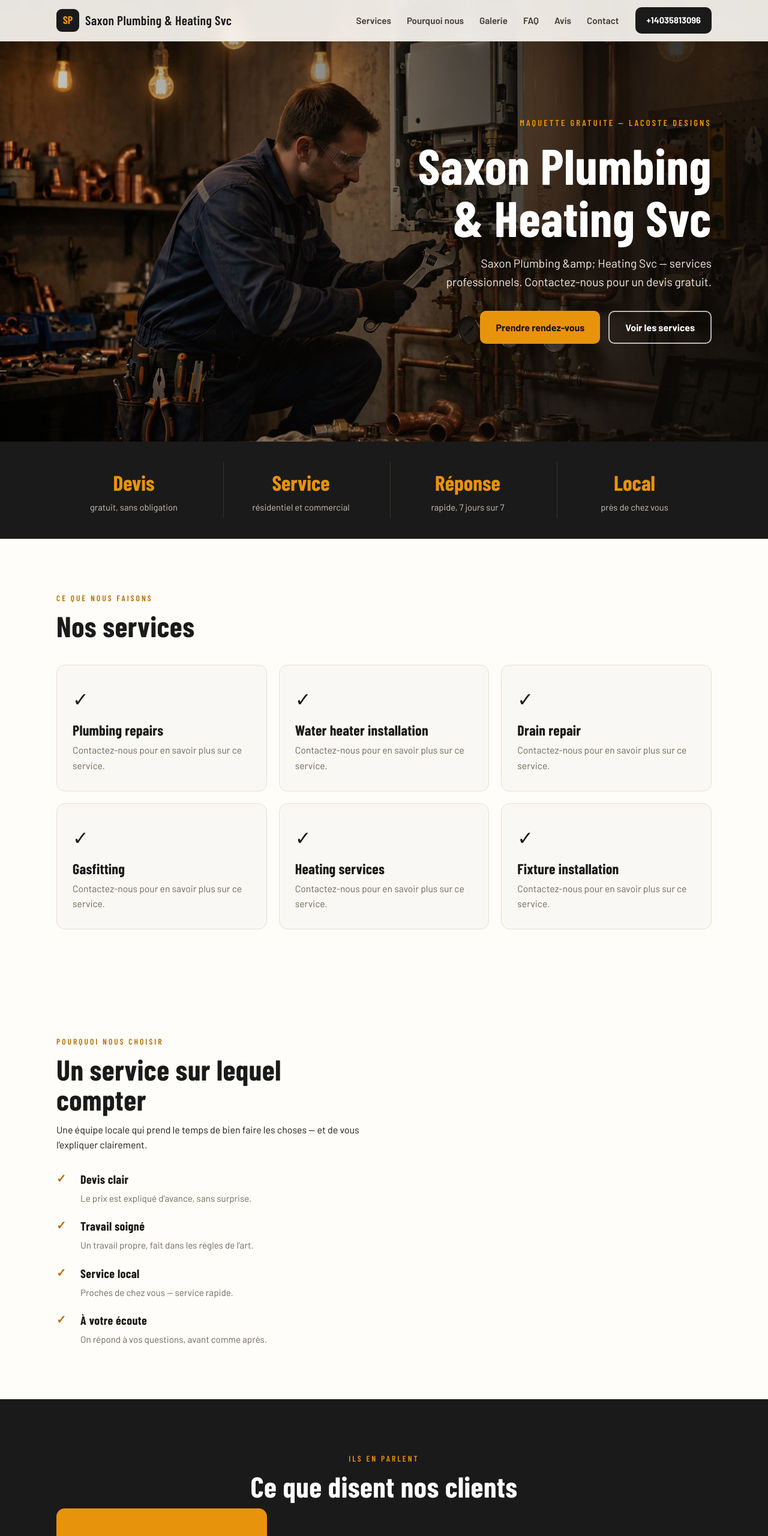
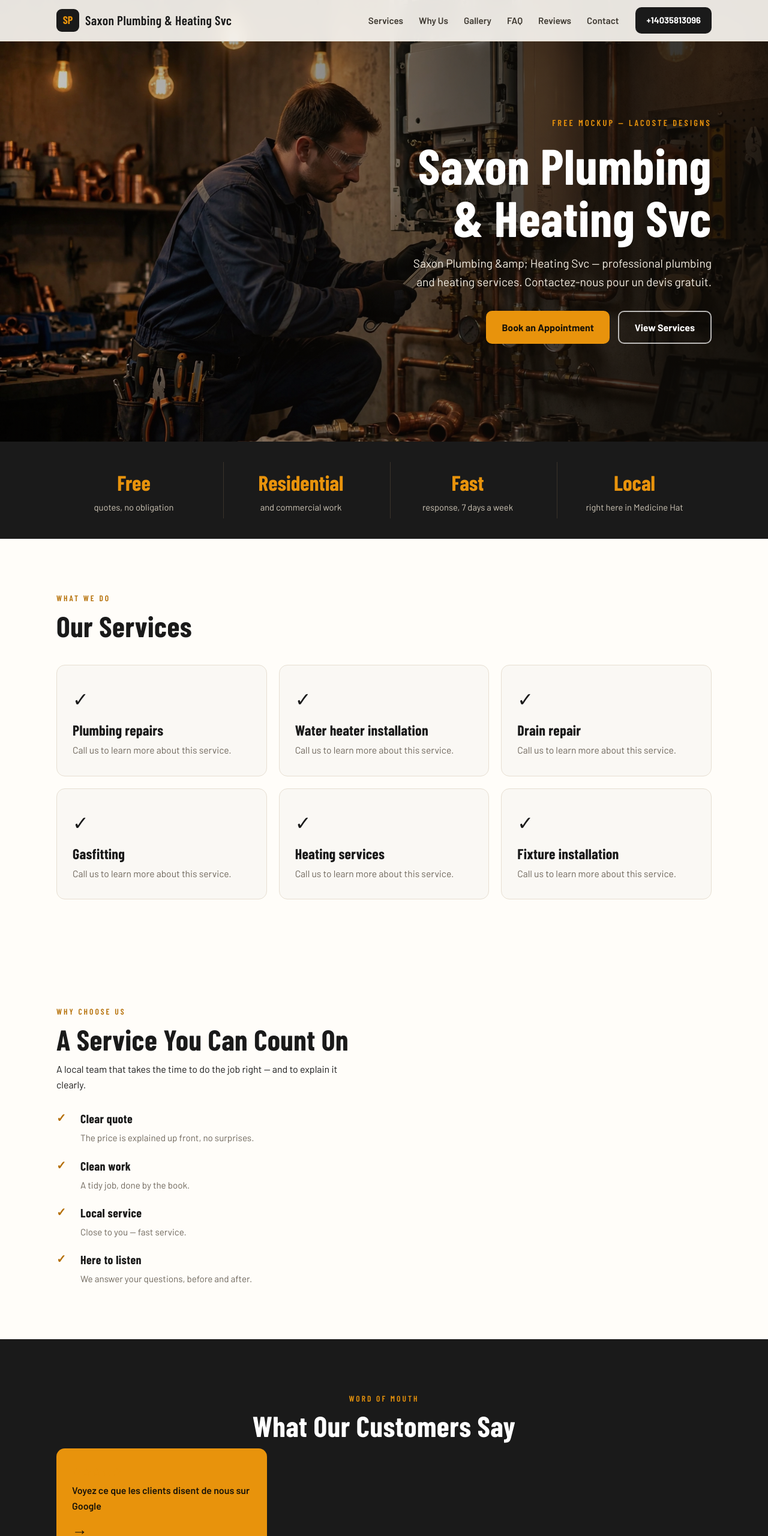
Before and after one commit to brandonlacoste9-tech/saxon-plumbing-heating-svc-demo, a plain HTML site: page index.html in a window 1280 px wide. Shown: the top 2560 px of the page at 60% size. Drawn offline with nearby package versions, Linux system fonts and the light colour scheme.

Commit message:
Update index.html

```diff
--- a/index.html
+++ b/index.html
@@ -1,11 +1,11 @@
 <!DOCTYPE html>
-<html lang="fr">
+<html lang="en">
 <head>
 <meta charset="UTF-8">
 <meta name="viewport" content="width=device-width, initial-scale=1.0">
 <meta name="robots" content="noindex, nofollow">
-<title>Saxon Plumbing &amp; Heating Svc | Maquette gratuite</title>
-<meta name="description" content="Saxon Plumbing &amp;amp; Heating Svc — services professionnels. Contactez-nous pour un devis gratuit.">
+<title>Saxon Plumbing &amp; Heating Svc | Free Mockup</title>
+<meta name="description" content="Saxon Plumbing &amp;amp; Heating Svc — professional plumbing and heating services. Contactez-nous pour un devis gratuit.">
 <link rel="preconnect" href="https://fonts.googleapis.com">
 <link rel="preconnect" href="https://fonts.gstatic.com" crossorigin>
 <link href="https://fonts.googleapis.com/css2?family=Barlow+Condensed:wght@400;500;600;700&family=Barlow:wght@400;500;600;700&display=swap" rel="stylesheet">
@@ -21,10 +21,10 @@
     </a>
     <nav class="main-nav" id="mainNav">
       <a href="#services">Services</a>
-      <a href="#why">Pourquoi nous</a>
-      <a href="#gallery">Galerie</a>
+      <a href="#why">Why Us</a>
+      <a href="#gallery">Gallery</a>
       <a href="#faq">FAQ</a>
-      <a href="#reviews">Avis</a>
+      <a href="#reviews">Reviews</a>
       <a href="#contact">Contact</a>
     </nav>
     <div class="header-actions">
@@ -35,62 +35,62 @@
 </header>
 
 <section class="hero">
-  <div class="hero-bg"><img src="hero.jpg" alt="Plombier réparant un chauffe-eau avec des tuyaux en cuivre"></div>
+  <div class="hero-bg"><img src="hero.jpg" alt="Plumber servicing a water heater with copper pipes"></div>
   <div class="hero-overlay"></div>
   <div class="hero-content">
-    <p class="hero-kicker">Maquette gratuite — Lacoste Designs</p>
+    <p class="hero-kicker">Free mockup — Lacoste Designs</p>
     <h1>Saxon Plumbing &amp; Heating Svc</h1>
-    <p class="hero-sub">Saxon Plumbing &amp;amp; Heating Svc — services professionnels. Contactez-nous pour un devis gratuit.</p>
+    <p class="hero-sub">Saxon Plumbing &amp;amp; Heating Svc — professional plumbing and heating services. Contactez-nous pour un devis gratuit.</p>
     <div class="hero-ctas">
-      <a href="tel:+14035813096" class="btn btn-primary">Prendre rendez-vous</a>
-      <a href="#services" class="btn btn-ghost">Voir les services</a>
+      <a href="tel:+14035813096" class="btn btn-primary">Book an Appointment</a>
+      <a href="#services" class="btn btn-ghost">View Services</a>
     </div>
   </div>
 </section>
 
 <section class="stats">
   <div class="stats-inner">
-    <div class="stat"><span class="stat-num">Devis</span><span class="stat-label">gratuit, sans obligation</span></div>
-    <div class="stat"><span class="stat-num">Service</span><span class="stat-label">résidentiel et commercial</span></div>
-    <div class="stat"><span class="stat-num">Réponse</span><span class="stat-label">rapide, 7 jours sur 7</span></div>
-    <div class="stat"><span class="stat-num">Local</span><span class="stat-label">près de chez vous</span></div>
+    <div class="stat"><span class="stat-num">Free</span><span class="stat-label">quotes, no obligation</span></div>
+    <div class="stat"><span class="stat-num">Residential</span><span class="stat-label">and commercial work</span></div>
+    <div class="stat"><span class="stat-num">Fast</span><span class="stat-label">response, 7 days a week</span></div>
+    <div class="stat"><span class="stat-num">Local</span><span class="stat-label">right here in Medicine Hat</span></div>
   </div>
 </section>
 
 <section class="services" id="services">
   <div class="wrap">
-    <p class="kicker">Ce que nous faisons</p>
-    <h2>Nos services</h2>
+    <p class="kicker">What We Do</p>
+    <h2>Our Services</h2>
     <div class="service-grid">
       <article class="service-card">
         <div class="service-icon">✓</div>
         <h3>Plumbing repairs</h3>
-        <p>Contactez-nous pour en savoir plus sur ce service.</p>
+        <p>Call us to learn more about this service.</p>
       </article>
       <article class="service-card">
         <div class="service-icon">✓</div>
         <h3>Water heater installation</h3>
-        <p>Contactez-nous pour en savoir plus sur ce service.</p>
+        <p>Call us to learn more about this service.</p>
       </article>
       <article class="service-card">
         <div class="service-icon">✓</div>
         <h3>Drain repair</h3>
-        <p>Contactez-nous pour en savoir plus sur ce service.</p>
+        <p>Call us to learn more about this service.</p>
       </article>
       <article class="service-card">
         <div class="service-icon">✓</div>
         <h3>Gasfitting</h3>
-        <p>Contactez-nous pour en savoir plus sur ce service.</p>
+        <p>Call us to learn more about this service.</p>
       </article>
       <article class="service-card">
         <div class="service-icon">✓</div>
         <h3>Heating services</h3>
-        <p>Contactez-nous pour en savoir plus sur ce service.</p>
+        <p>Call us to learn more about this service.</p>
       </article>
       <article class="service-card">
         <div class="service-icon">✓</div>
         <h3>Fixture installation</h3>
-        <p>Contactez-nous pour en savoir plus sur ce service.</p>
+        <p>Call us to learn more about this service.</p>
       </article>
     </div>
   </div>
@@ -99,14 +99,14 @@
 <section class="why" id="why">
   <div class="wrap why-grid">
     <div class="why-copy">
-      <p class="kicker">Pourquoi nous choisir</p>
-      <h2>Un service sur lequel compter</h2>
-      <p>Une équipe locale qui prend le temps de bien faire les choses — et de vous l’expliquer clairement.</p>
+      <p class="kicker">Why Choose Us</p>
+      <h2>A Service You Can Count On</h2>
+      <p>A local team that takes the time to do the job right — and to explain it clearly.</p>
       <ul class="why-list">
-        <li><strong>Devis clair</strong><span>Le prix est expliqué d'avance, sans surprise.</span></li>
-        <li><strong>Travail soigné</strong><span>Un travail propre, fait dans les règles de l’art.</span></li>
-        <li><strong>Service local</strong><span>Proches de chez vous — service rapide.</span></li>
-        <li><strong>À votre écoute</strong><span>On répond à vos questions, avant comme après.</span></li>
+        <li><strong>Clear quote</strong><span>The price is explained up front, no surprises.</span></li>
+        <li><strong>Clean work</strong><span>A tidy job, done by the book.</span></li>
+        <li><strong>Local service</strong><span>Close to you — fast service.</span></li>
+        <li><strong>Here to listen</strong><span>We answer your questions, before and after.</span></li>
       </ul>
     </div>
 
@@ -117,8 +117,8 @@
 
 <section class="reviews" id="reviews">
   <div class="wrap">
-    <p class="kicker kicker-light">Ils en parlent</p>
-    <h2>Ce que disent nos clients</h2>
+    <p class="kicker kicker-light">Word of Mouth</p>
+    <h2>What Our Customers Say</h2>
     <div class="review-cards">
       <a class="review-cta-card" href="https://www.google.com/maps/search/Saxon%20Plumbing%20%26%20Heating%20Svc" target="_blank" rel="noopener">
         <span class="stars">★★★★★</span>
@@ -131,24 +131,24 @@
 
 <section class="faq" id="faq">
   <div class="wrap">
-    <p class="kicker">Bon à savoir</p>
-    <h2>Questions fréquentes</h2>
+    <p class="kicker">Good to Know</p>
+    <h2>Frequently Asked Questions</h2>
     <div class="faq-list">
       <details open>
-        <summary>Comment prendre rendez-vous?</summary>
-        <p>Appelez-nous au +14035813096 ou écrivez-nous — on vous répond rapidement.</p>
+        <summary>How do I book an appointment?</summary>
+        <p>Call us at +14035813096 or send us a message — we reply quickly.</p>
       </details>
       <details>
-        <summary>Offrez-vous des devis gratuits?</summary>
-        <p>Oui — contactez-nous pour un devis clair, sans obligation.</p>
+        <summary>Do you offer free quotes?</summary>
+        <p>Yes — contact us for a clear quote, no obligation.</p>
       </details>
       <details>
-        <summary>Quelles zones desservez-vous?</summary>
-        <p>Contactez-nous pour vérifier si nous desservons votre secteur.</p>
+        <summary>Which areas do you serve?</summary>
+        <p>Contact us to check whether we serve your area.</p>
       </details>
       <details>
-        <summary>Comment puis-je vous joindre?</summary>
-        <p>Par téléphone au +14035813096.</p>
+        <summary>How can I reach you?</summary>
+        <p>By phone at +14035813096.</p>
       </details>
     </div>
   </div>
@@ -156,14 +156,14 @@
 
 <section class="contact" id="contact">
   <div class="wrap">
-    <p class="kicker">Venez nous voir</p>
-    <h2>Prenez rendez-vous</h2>
+    <p class="kicker">Come See Us</p>
+    <h2>Book an Appointment</h2>
     <div class="contact-grid">
       <div class="contact-info">
-        <div class="contact-row"><span class="contact-label">Adresse</span><span>468 8 St SE, Medicine Hat, AB T1A 1L9</span></div>
-        <div class="contact-row"><span class="contact-label">Téléphone</span><span><a href="tel:+14035813096">+14035813096</a></span></div>
+        <div class="contact-row"><span class="contact-label">Address</span><span>468 8 St SE, Medicine Hat, AB T1A 1L9</span></div>
+        <div class="contact-row"><span class="contact-label">Phone</span><span><a href="tel:+14035813096">+14035813096</a></span></div>
 
-        <a href="tel:+14035813096" class="btn btn-primary">Appelez pour réserver</a>
+        <a href="tel:+14035813096" class="btn btn-primary">Call to Book</a>
 
       </div>
       <div class="contact-map">
@@ -178,7 +178,7 @@
     <span class="brand-text">Saxon Plumbing &amp; Heating Svc</span>
     <p></p>
     <p class="footer-small">468 8 St SE, Medicine Hat, AB T1A 1L9 · <a href="tel:+14035813096">+14035813096</a></p>
-    <p class="footer-small" style="margin-top:14px;opacity:.75">Maquette gratuite préparée par Lacoste Designs (info@lacostedesigns.com) sans sollicitation préalable — retirée sur simple demande. Pour ne plus recevoir de messages, répondez STOP au SMS d'origine. Adresse postale sur demande.</p>
+    <p class="footer-small" style="margin-top:14px;opacity:.75">Free mockup prepared by Lacoste Designs (info@lacostedesigns.com) — removed on simple request. To stop receiving messages, reply STOP to the original SMS. Mailing address on request.</p>
   </div>
 </footer>
 
```
